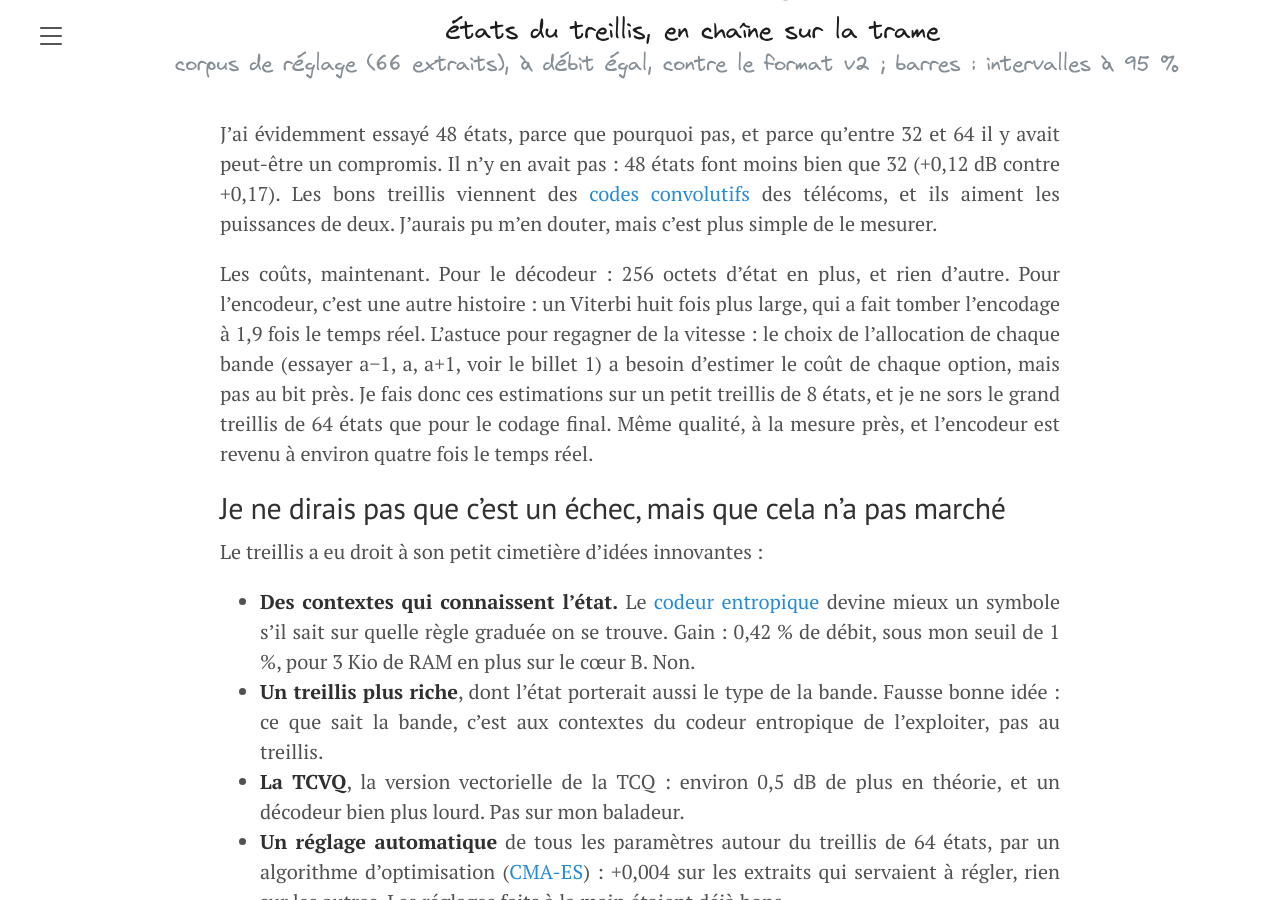
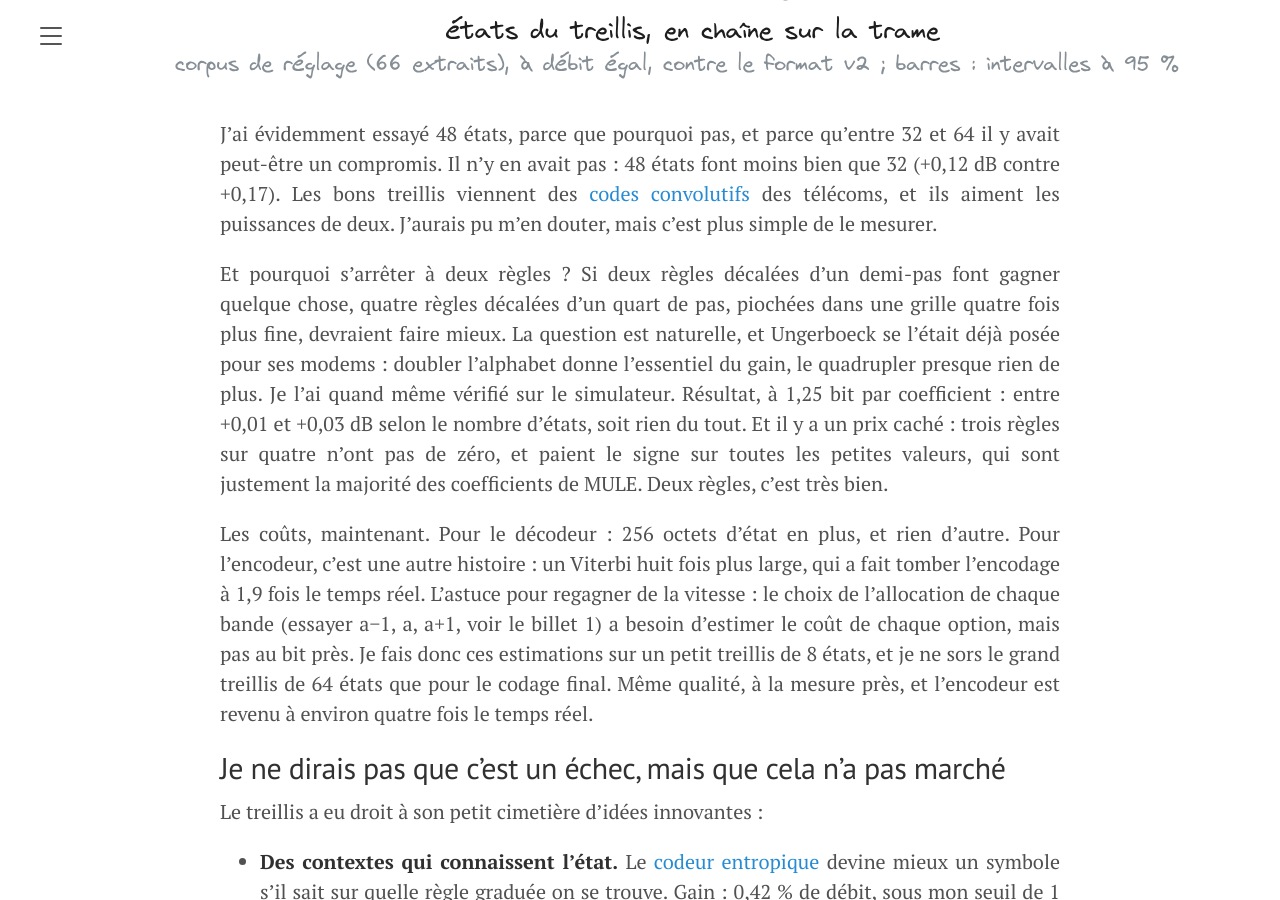
Before and after one commit to berettavexee/berettavexee.github.io, a Jekyll site: the page built from _posts/2026-11-20-mule-quantification-treillis.md, in a window 1280 px wide and 900 px high, scrolled down 9773 px. Built offline with Jekyll 4.4.1, drawn with Linux system fonts in a browser that asks for light colours.

Commit message:
MULE, billet 2 : pourquoi deux règles et pas quatre
Co-Authored-By: Claude Opus 5.5 <noreply@anthropic.com>
Claude-Session: https://claude.ai/code/session_01FugfoGKdrRG8BrHGQfpY38

```diff
--- a/_posts/2026-11-20-mule-quantification-treillis.md
+++ b/_posts/2026-11-20-mule-quantification-treillis.md
@@ -225,6 +225,15 @@ peut-être un compromis. Il n'y en avait pas : 48 états font moins bien que 32
 +0,17). Les bons treillis viennent des [codes convolutifs](https://en.wikipedia.org/wiki/Convolutional_code) des télécoms, et ils aiment les
 puissances de deux. J'aurais pu m'en douter, mais c'est plus simple de le mesurer.
 
+Et pourquoi s'arrêter à deux règles ? Si deux règles décalées d'un demi-pas font gagner quelque
+chose, quatre règles décalées d'un quart de pas, piochées dans une grille quatre fois plus fine,
+devraient faire mieux. La question est naturelle, et Ungerboeck se l'était déjà posée pour ses
+modems : doubler l'alphabet donne l'essentiel du gain, le quadrupler presque rien de plus. Je l'ai
+quand même vérifié sur le simulateur. Résultat, à 1,25 bit par coefficient : entre +0,01 et
++0,03 dB selon le nombre d'états, soit rien du tout. Et il y a un prix caché : trois règles sur
+quatre n'ont pas de zéro, et paient le signe sur toutes les petites valeurs, qui sont justement
+la majorité des coefficients de MULE. Deux règles, c'est très bien.
+
 Les coûts, maintenant. Pour le décodeur : 256 octets d'état en plus, et rien d'autre. Pour
 l'encodeur, c'est une autre histoire : un Viterbi huit fois plus large, qui a fait tomber
 l'encodage à 1,9 fois le temps réel. L'astuce pour regagner de la vitesse : le choix de
```
